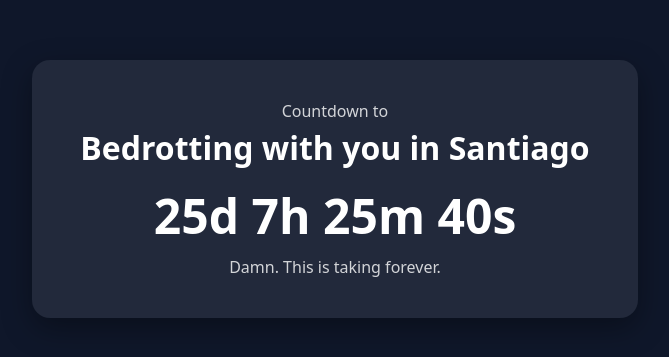
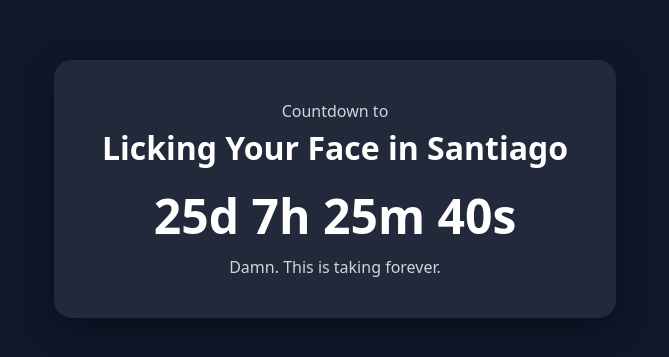
Before and after one commit to Geo-Jesse/Santiago, a plain HTML site: page index.html in a window 1280 px wide. Shown: the part 211-568 px from the top of the page, without its empty margins (305-974 px from the left). Drawn offline with Linux system fonts and the light colour scheme.

Commit message:
Update title and heading for countdown event

```diff
--- a/index.html
+++ b/index.html
@@ -3,7 +3,7 @@
 <head>
 <meta charset="UTF-8">
 <meta name="viewport" content="width=device-width, initial-scale=1.0">
-<title>Countdown to Bedrotting with You in Santiago</title>
+<title>Countdown to Licking Your Face in Santiago</title>
 <style>
 body{
     margin:0;
@@ -40,7 +40,7 @@ h1{
 <body>
 <div class="card">
     <div class="small">Countdown to</div>
-    <h1>Bedrotting with you in Santiago</h1>
+    <h1>Licking Your Face in Santiago</h1>
     <div id="countdown">Loading...</div>
     <div class="small">Damn. This is taking forever.</div>
 </div>
```
